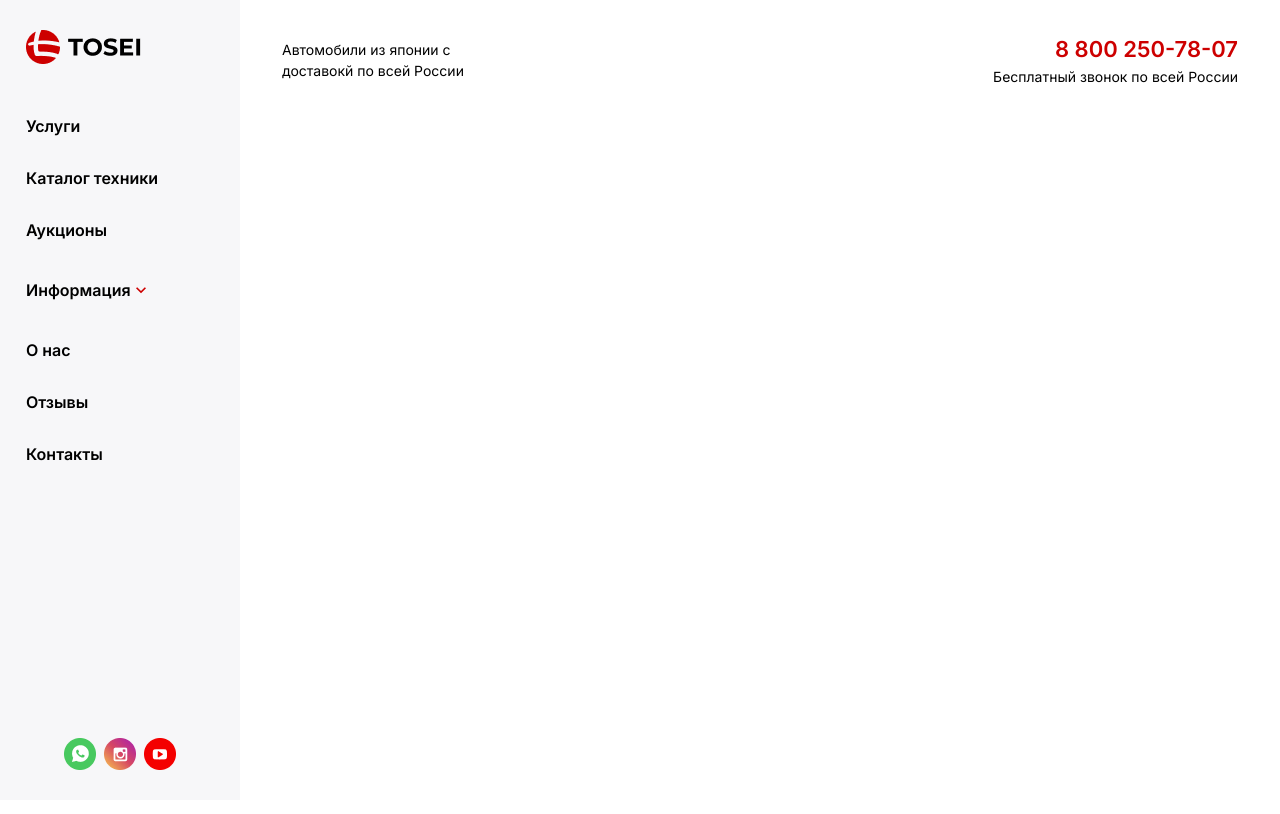
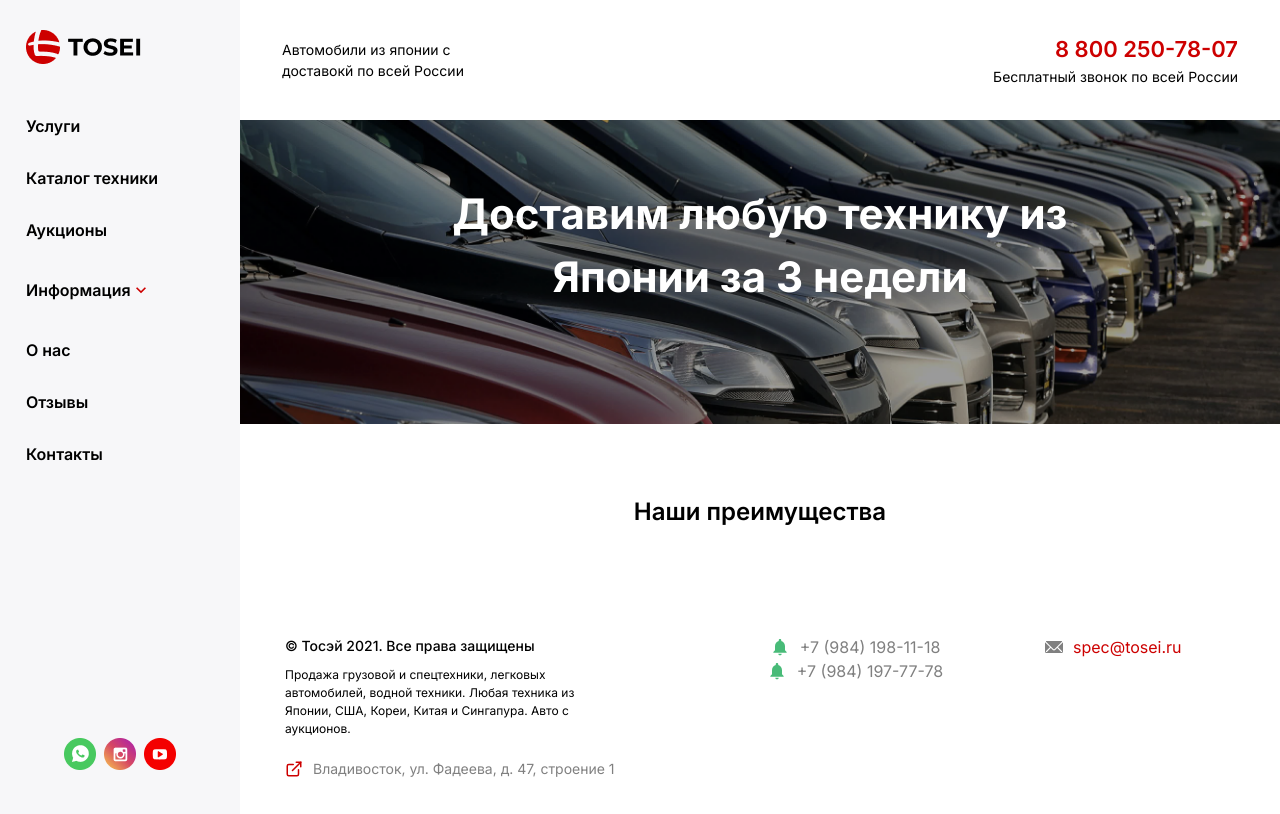
Before and after one commit to itkncoder/tosai, a Next.js app: page / in a window 1280 px wide. Built offline with nearby package versions, Linux system fonts and the light colour scheme.

Commit message:
added mini blocks with merging

```diff
--- a/package.json
+++ b/package.json
@@ -9,6 +9,7 @@
     "lint": "next lint"
   },
   "dependencies": {
+    "@chakra-ui/icons": "^2.0.19",
     "@chakra-ui/react": "^2.6.1",
     "@emotion/react": "^11.11.0",
     "@emotion/styled": "^11.11.0",
--- /dev/null
+++ b/src/components/footer/footer.tsx
@@ -0,0 +1,37 @@
+import { BellIcon, EmailIcon, ExternalLinkIcon } from "@chakra-ui/icons"
+import { Box, Text } from "@chakra-ui/react"
+
+const Footer = (): JSX.Element => {
+    return (
+        <Box>
+            <Box py={"35px"} px={"45px"} display={"flex"} justifyContent={"space-between"} >
+                <Box w={"40%"}>
+                    <Text fontWeight={500} fontSize={"14px"} >© Тосэй 2021. Все права защищены</Text>
+                    <Text fontSize={"12px"} maxW={"325px"} mt={"10px"} >Продажа грузовой и спецтехники, легковых автомобилей, водной техники. Любая техника из Японии, США, Кореи, Китая и Сингапура. Авто с аукционов.</Text>
+                    <Box mt={"20px"} display={"flex"} alignItems={"center"} gap={"10px"} >
+                        <ExternalLinkIcon fontSize={"18px"} color={"#CD0000"} />
+                        <Text color={'gray'} fontSize={"14px"} >Владивосток, ул. Фадеева, д. 47, строение 1</Text>
+                    </Box>
+                </Box>
+                <Box w={"20%"}>
+                    <Box display={"flex"} justifyContent={"center"} alignItems={"center"} gap={"10px"} >
+                        <BellIcon color={"green.400"} fontSize={"20px"} />
+                        <Text color={"gray"}>+7 (984) 198-11-18</Text>
+                    </Box>
+                    <Box display={"flex"} justifyContent={"center"} alignItems={"center"} gap={"10px"} >
+                        <BellIcon color={"green.400"} fontSize={"20px"} />
+                        <Text color={"gray"}>+7 (984) 197-77-78</Text>
+                    </Box>
+                </Box>
+                <Box w={"20%"} display={"flex"} alignItems={"start"} gap={"10px"}>
+                    <Box display={"flex"} alignItems={"center"} gap={"10px"} >
+                        <EmailIcon color={"gray"} fontSize={"18px"} />
+                        <a href=""><Text color={"#CD0000"} >spec@tosei.ru</Text></a>
+                    </Box>
+                </Box>
+            </Box>
+        </Box>
+    )
+}
+
+export default Footer
--- a/src/layout/layout.tsx
+++ b/src/layout/layout.tsx
@@ -1,3 +1,4 @@
+import Footer from "@/components/footer/footer"
 import Header from "@/components/header/header"
 import Sidebar from "@/components/sidebar/sidebar"
 import { Box } from "@chakra-ui/react"
@@ -16,6 +17,9 @@ const Layout = ({children}: any) => {
                     <Box>
                         {children}
                     </Box>
+                    <Box>
+                        <Footer/>
+                    </Box>
                 </Box>
             </Box>
         </Box>
--- a/src/pages/index.tsx
+++ b/src/pages/index.tsx
@@ -1,11 +1,22 @@
 import Layout from "@/layout/layout"
-import { Box } from "@chakra-ui/react"
+import { Box, Text } from "@chakra-ui/react"
+import Image from "next/image"
+import mainTopImg from "@/assets/main-top.png"
 
 const Home = () => {
     return (
         <Layout>
             <Box>
-                <Box></Box>
+                <Box position={"relative"} display={"flex"} justifyContent={"center"} w={"100%"} bg={"linear-gradient(0deg, rgba(0, 0, 0, 0.37), rgba(0, 0, 0, 0.37))"}>
+                    <Image alt="main-top" priority src={mainTopImg} width={1080} height={316} />
+                    <Text maxW={"666px"} color={"white"} textAlign={"center"} position={"absolute"} w={"100%"} display={"flex"} justifyContent={"center"} alignItems={"center"} top={"62px"} fontSize={"42px"} fontWeight={"700"} >Доставим любую технику из Японии за 3 недели</Text>
+                </Box>
+            </Box>
+            <Box my={"70px"} >
+                <Text fontSize={"24px"} textAlign={"center"} fontWeight={600} >Наши преимущества</Text>
+                <Box>
+
+                </Box>
             </Box>
         </Layout>
     )
--- a/src/styles/globals.css
+++ b/src/styles/globals.css
@@ -1,4 +1,5 @@
 * {
-    text-decoration: none;
-    transition: 0.5s;
+    padding: 0;
+    margin: 0;
+    box-sizing: border-box;
 }
```
Also changed, not shown: 1 other file (tests, documents, lock files or other folders).
